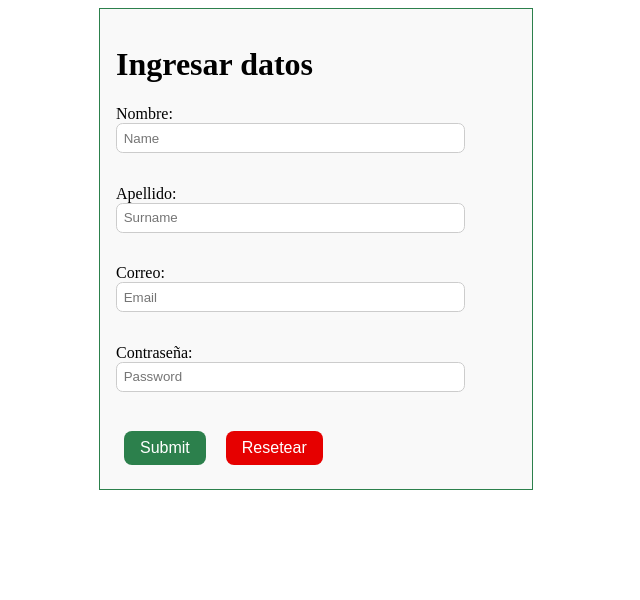
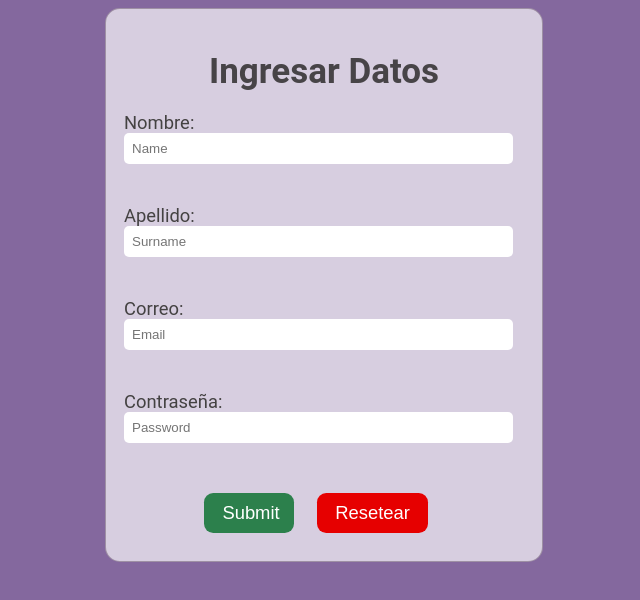
Before and after one commit to pm123baute/Html-y-Css, a plain HTML site: page login.html in a window 1280 px wide. Shown: the whole page, without its empty margins (324-964 px from the left). Drawn offline with Linux system fonts and the light colour scheme.

Commit message:
cambios angela

```diff
--- a/login.html
+++ b/login.html
@@ -8,22 +8,22 @@
 </head>
 
 
-<body>
+<body class="body">
 
 <form class="formulario">
 
-    <h1>Ingresar datos</h1>
+    <h1 class="titulo">Ingresar Datos</h1>
     <label>Nombre:</label>
-    <input type="text" class="entradas" placeholder="Name">
+    <input type="text" class="entradas" placeholder="Name" required>
     <br/> <br/>
     <label>Apellido:</label>
-    <input type="text" class="entradas" placeholder="Surname">
+    <input type="text" class="entradas" placeholder="Surname" required>
     <br><br/>
     <label>Correo:</label>
-    <input type="text"  class="entradas" name="email" placeholder="Email">
+    <input type="email"  class="entradas" name="email" placeholder="Email"required>
     <br/> <br/>
     <label>Contraseña:</label>
-    <input type="password" class="entradas" name="password" placeholder="Password">
+    <input type="password" class="entradas" name="password" placeholder="Password"required>
     <br/> <br/>
     <input class="botonverde" type="submit" onclick="Enviar()">
     <input class="botonrojo" type="reset"  onclick="Reset()" value="Resetear">
--- a/style.css
+++ b/style.css
@@ -1,22 +1,42 @@
+.body{
+    width: 100%;
+    height: 100%;
+    background-size: cover;
+    background-repeat: no-repeat;
+    background-position: center;
+    background-attachment: fixed;
+    background-color: #84689e;
+    font-family: 'Roboto', sans-serif;
+}
+
 .formulario{
     width: 400px;
     margin: 0 auto;
     padding: 1em;
-    background-color: #f9f9f9;
-    border: 1px solid #2c804c;
-    border-radius: 1epx;
+    background-color: #ffffffad;
+    border: 1px solid #4b364e67;
+    border-radius: 15px;
+    color:#444242;
+    font-size: 1.15em;
+
 }
 
+.titulo{
+    text-align: center;
+    font-size: 35px;
+    color: #474447;
+    margin-bottom: 20px;
+
+}
 .entradas{
-    margin-bottom: 1em;
-    padding: 0.5em;
+    margin-bottom: 20px;
+    padding: 8px;
     border: 1px solid #ccc;
-    border-radius: 0.5em;
-    margin-left: auto;
-    margin-right: auto;
-    width: 25em;
+    border-radius: 5px;
+    width: 28em;
+    outline: #84689e;
+    border: 10px;
 }
-
 .botonverde
 {
     background-color: #2c804c;
@@ -25,11 +45,12 @@
     padding: 0.5em 1em;
     text-align: center;
     text-decoration: none;
-    display: inline-block;
     font-size: 1em;
     margin: 0.5em;
+    margin-left: 80px;
     cursor: pointer;
     border-radius: 0.5em;
+    width: 90px;
 }
 
 .botonrojo
@@ -40,7 +61,6 @@
     padding: 0.5em 1em;
     text-align: center;
     text-decoration: none;
-    display: inline-block;
     font-size: 1em;
     margin: 0.5em;
     cursor: pointer;
```
